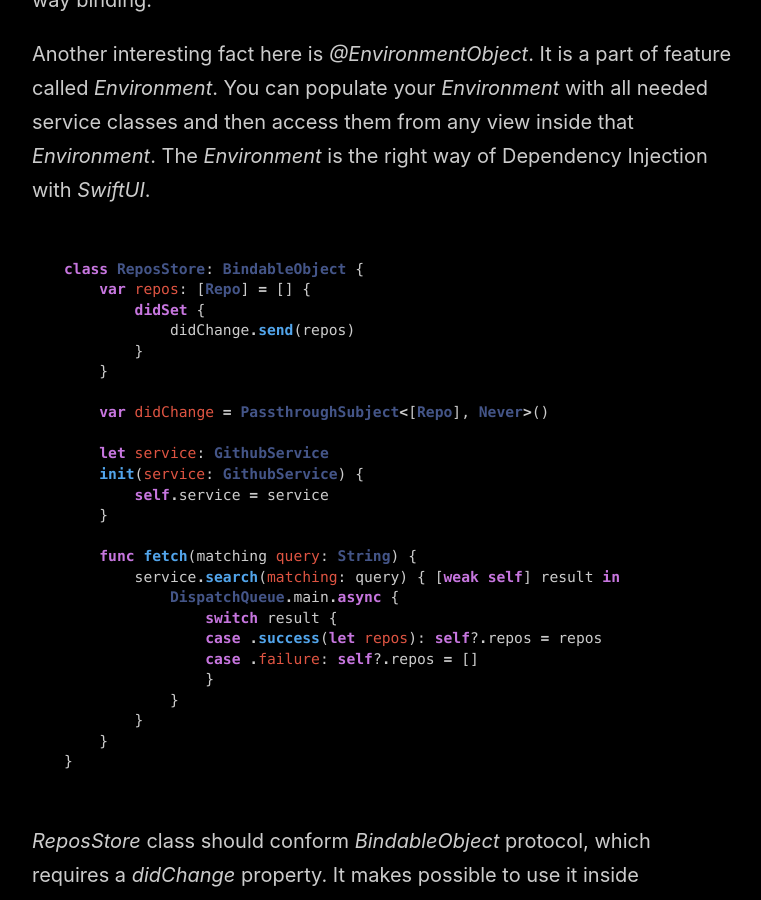
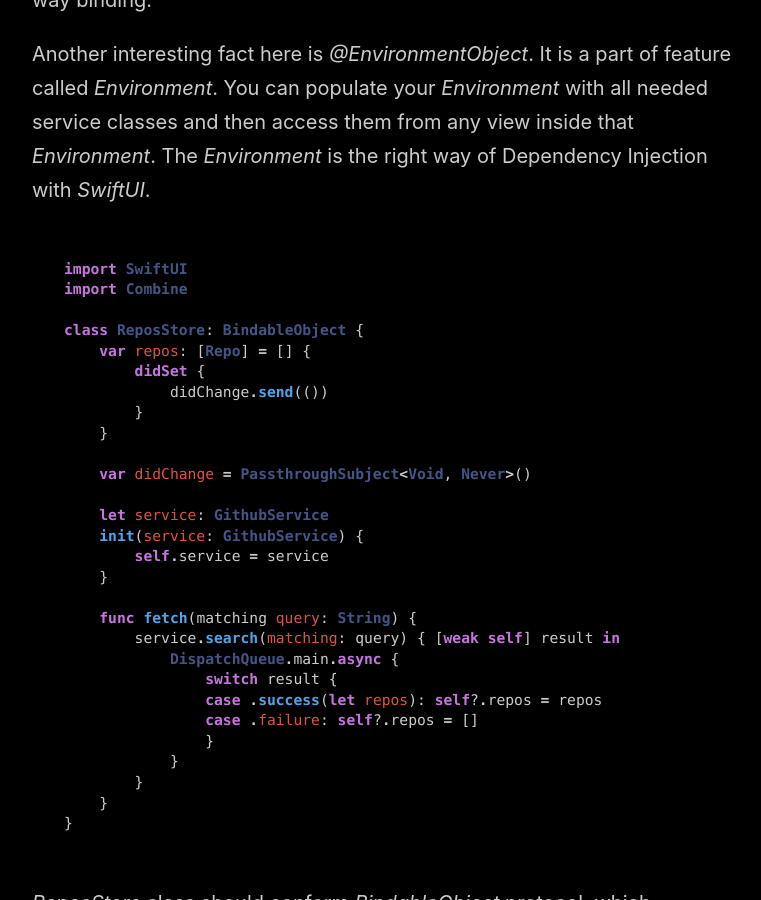
Before and after one commit to mecid/mecid.github.io, a Jekyll site: the page built from _posts/2019-06-05-swiftui-making-real-world-app.md, in a window 1280 px wide and 900 px high, scrolled down 3470 px. Shown: the whole window, without its empty margins (258-1019 px from the left). Built offline with Jekyll 4.4.1, drawn with Linux system fonts in a browser that asks for light colours.

Commit message:
Update 2019-06-05-swiftui-making-real-world-app.md

````diff
--- a/_posts/2019-06-05-swiftui-making-real-world-app.md
+++ b/_posts/2019-06-05-swiftui-making-real-world-app.md
@@ -109,14 +109,17 @@ Here we have a query field which is marked as *@State*. It means that this view
 Another interesting fact here is *@EnvironmentObject*. It is a part of feature called *Environment*. You can populate your *Environment* with all needed service classes and then access them from any view inside that *Environment*. The *Environment* is the right way of Dependency Injection with *SwiftUI*.
 
 ```swift
+import SwiftUI
+import Combine
+
 class ReposStore: BindableObject {
     var repos: [Repo] = [] {
         didSet {
-            didChange.send(repos)
+            didChange.send(())
         }
     }
 
-    var didChange = PassthroughSubject<[Repo], Never>()
+    var didChange = PassthroughSubject<Void, Never>()
 
     let service: GithubService
     init(service: GithubService) {
````
